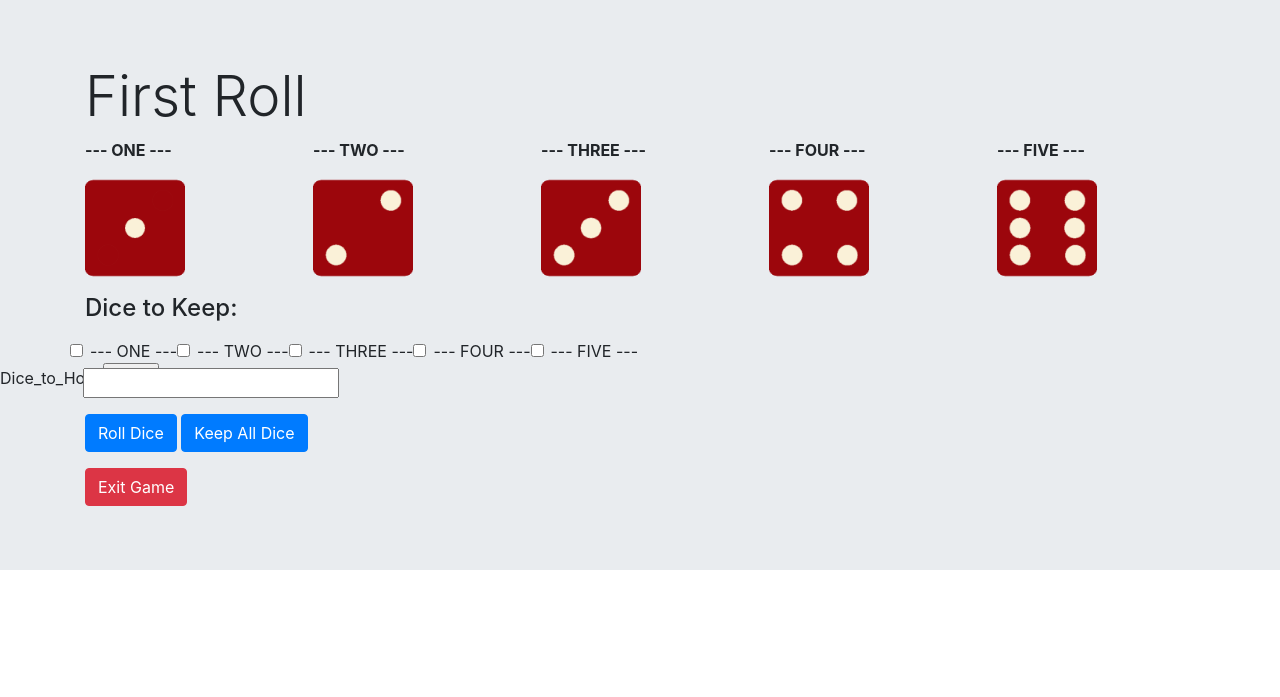
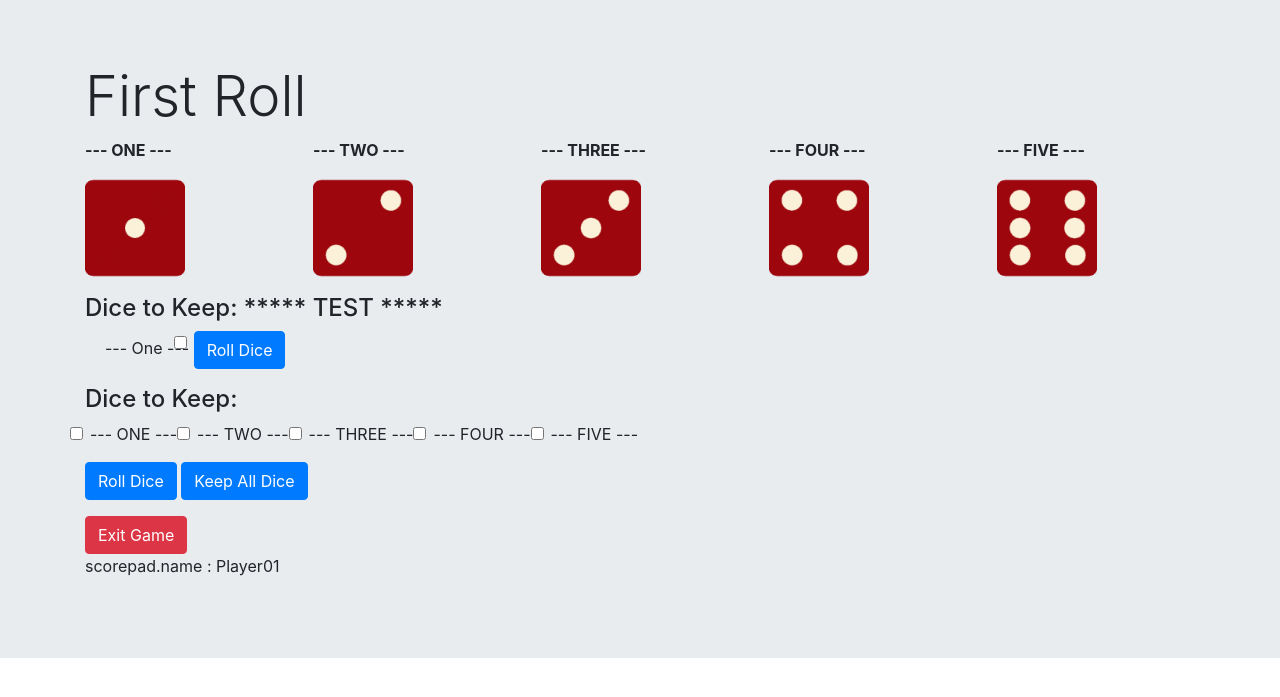
Before and after one commit to sammyrTX/dice-cvn, a Flask app: page /web_start_game in a window 1280 px wide. Shown: the part 57-754 px from the top of the page. Run offline with Flask 2, Linux system fonts and the light colour scheme; some libraries are stand-ins or nearby versions.

Commit message:
Add code to render roll one results and then pass info to roll 2
After displaying initial roll of five dice need to request dice to be
held and include in next roll (#2). Need to pass object with game data
and track turn and dice info to roll two html and route.

```diff
--- a/pkg/web/app.py
+++ b/pkg/web/app.py
@@ -2,9 +2,13 @@
 
 from flask import (Flask,
                    render_template,
+                   redirect,
+                   url_for,
                    )
 
-from . forms import DiceHold
+from . forms import (DiceHold,
+                     DiceHoldWeb,
+                     )
 
 from .. diceroll.dice import (die_roll,
                               dice_png,
@@ -19,7 +23,6 @@ from .. scorekeeping.scorepad import Scorepad_
 from .. scorekeeping.scoredisplay import show_current_score
 
 
-
 app = Flask(__name__)
 
 app.config['SECRET_KEY'] = 'toASMuE59soIk7*9jA*F'
@@ -30,12 +33,13 @@ def index():
     return render_template('index.html')  # '<h1>Hello World</h1'
 
 
-@app.route('/web_start_game')
+@app.route('/web_start_game', methods=['GET', 'POST'])
 def web_start_game():
 
-# *** Resume here to manage game play for players turn***
-# coninue working on rendering HTML after first roll and then gather
-# player selections for dice to hold
+    # *** Resume here to manage game play for players turn***
+    # coninue working on rendering HTML after first roll and then gather
+    # player selections for dice to hold
+    # Also need to store dice values kept and add to new rolls
 
     """Web main function to initiate game."""
 
@@ -50,12 +54,36 @@ def web_start_game():
 
     scorepad.web_turn_tracking = 1
 
-    testform = DiceHold()
+    dice_hold_web_form = DiceHoldWeb()
+
+    if dice_hold_web_form.validate_on_submit():
+        die1 = dice_hold_web_form.die1.data
+        die2 = dice_hold_web_form.die2.data
+        die3 = dice_hold_web_form.die3.data
+        die4 = dice_hold_web_form.die4.data
+        die5 = dice_hold_web_form.die5.data
+
+        dice_hold_web_form.die1.data = ''
+        dice_hold_web_form.die2.data = ''
+        dice_hold_web_form.die3.data = ''
+        dice_hold_web_form.die4.data = ''
+        dice_hold_web_form.die5.data = ''
+
+        scorepad.web_turn_tracking = 99
+
+        # dice_hold = testform.dice_hold.data
+        # testform.dice_hold.data = ''
+
+        return redirect(url_for('roll_two',
+                                die1=die1,
+                                scorepad=scorepad,
+                                ))
 
     return render_template('roll_one.html',
                            scorepad=scorepad,
-                           testform=testform,
+                           dice_hold_web_form=dice_hold_web_form,
                            )
+
 
 @app.route('/roll_one/<scorepad>/<dice_list>/<turn_track>')
 def roll_one(scorepad, dice_list, turn_track):
@@ -72,10 +100,20 @@ def roll_one(scorepad, dice_list, turn_track):
                            )
 
 
-@app.route('/roll_two')
-def roll_two():
+@app.route('/roll_two/<die1>/<scorepad>')
+def roll_two(die1, scorepad):
     """Second roll of a turn. Roll up to five dice"""
-    pass
+    print(f'******* ROLL TWO ROUTE **************')
+    print(f'die1: {die1}')
+    print(f'scorpad: {scorepad}')
+    dice_list = ['images/dice3.png', 'images/dice3.png', 'images/dice2.png', 'images/dice3.png', 'images/dice3.png']
+
+    return render_template('roll_two.html',
+                           scorepad=scorepad,
+                           dice_list=dice_list,
+                           die1=die1
+                           # turn_track=scorepad.web_turn_tracking,
+                           )
 
 
 @app.route('/roll_three')
--- a/pkg/web/forms.py
+++ b/pkg/web/forms.py
@@ -2,6 +2,7 @@ from flask_wtf import FlaskForm
 
 from wtforms import (IntegerField,
                      SubmitField,
+                     BooleanField
                      )
 
 from wtforms.fields.html5 import DateField
@@ -12,3 +13,12 @@ from wtforms.validators import DataRequired, InputRequired
 class DiceHold(FlaskForm):
     dice_hold = IntegerField('Dice_to_Hold', validators=[DataRequired()])
     enter = SubmitField('Enter')
+
+
+class DiceHoldWeb(FlaskForm):
+    die1 = BooleanField('--- One ---')
+    die2 = BooleanField('--- Two ---')
+    die3 = BooleanField('--- Three ---')
+    die4 = BooleanField('--- Four ---')
+    die5 = BooleanField('--- Five ---')
+    roll_dice = SubmitField('Roll Dice')
--- a/pkg/web/templates/roll_one.html
+++ b/pkg/web/templates/roll_one.html
@@ -59,12 +59,39 @@
 
 <div class="container">
 
+<h4>Dice to Keep:  ***** TEST *****</h4>
+
+<form method="POST">
+
+  <div class="form-check">
+    {{ dice_hold_web_form.hidden_tag() }}
+    {{ dice_hold_web_form.die1.label }} {{ dice_hold_web_form.die1(class="form-check-input") }}
+
+    {{ dice_hold_web_form.roll_dice(class="btn btn-primary")}}
+    <!-- <input class="form-check-input" type="checkbox" value="" id="die1">
+    <label class="form-check-label" for="defaultCheck1">
+      --- ONE TEST ---
+    </label> -->
+
+  </div>
+</form>
+</div>
+
+
+<p></p>
+<p></p>
+<p></p>
+<p></p>
+<p></p>
+<p></p>
+<p></p>
+<p></p>
+
+<div class="container">
+
 <h4>Dice to Keep:</h4>
 
 </div>
-
-<p></p>
-<p></p>
 
 <div class="container">
 
@@ -109,15 +136,6 @@
 
 </div>
 
-<div>
-  <form  method="POST">
-    {{ testform.hidden_tag() }}
-    {{ testform.dice_hold.label }} {{ testform.dice_hold(class="form-check-input") }}
-    {{ testform.enter }}
-
-  </form>
-
-</div>
 <p></p>
 
 <div class="container">
@@ -134,4 +152,12 @@
 <a class="btn btn-danger" href="/exit_game">Exit Game</a>
 </div>
 
+<div class="container">
+
+  <p>
+    scorepad.name : {{scorepad.name}}
+  </p>
+
+</div>
+
 {% endblock %}
```
Also changed, not shown: pkg/web/templates/roll_two.html (added, +134 -0 lines).
